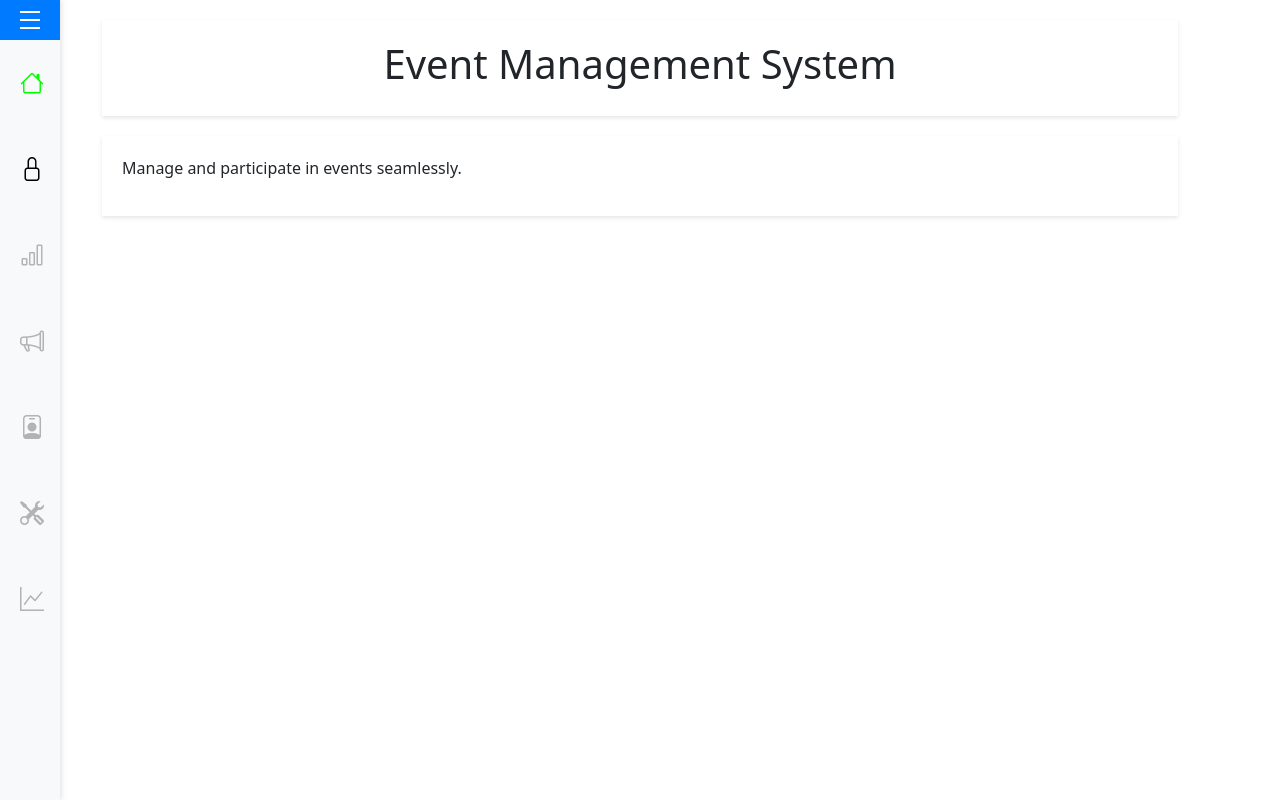
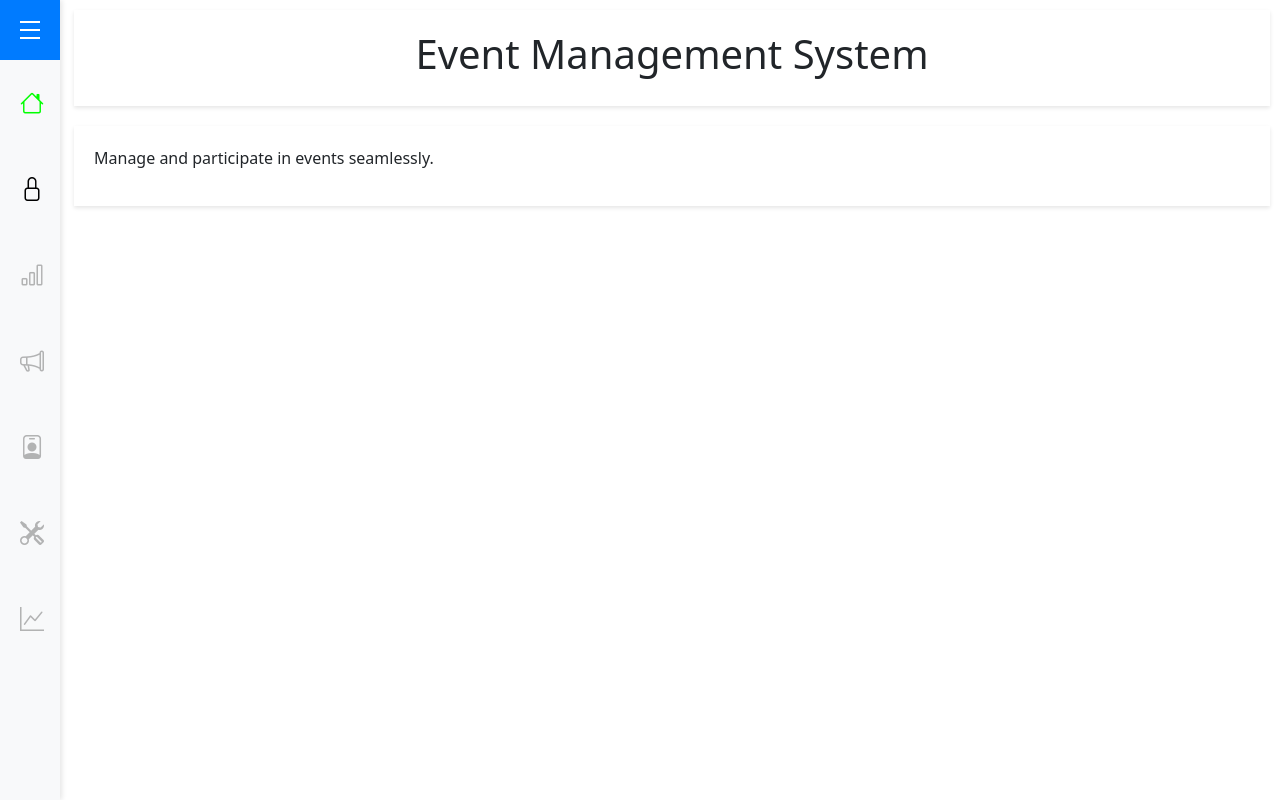
Before and after one commit to SarevalasaBharathkumar/EventManagement, a React (Create React App) app in the folder FrontEnd/: page / in a window 1280 px wide. Built offline with nearby package versions, Linux system fonts and the light colour scheme; no server answers.

Commit message:
firebase config updated

```diff
--- a/FrontEnd/src/components/Home.css
+++ b/FrontEnd/src/components/Home.css
@@ -1,10 +1,10 @@
 /* src/components/Home.css */
 
 
-/*.container {
+.Homecontainer {
   display: flex;
   height: 100vh;
-}*/
+}
 
 
 
@@ -29,16 +29,17 @@
 }
 
 .main-content {
-  padding: 20px;
+  padding: 10px;
   background-color:none;
   overflow: auto; /* Allow content to scroll if necessary */
   transition: margin-left 0.3s ease-in-out; /* Transition for margin change */
   height: 100vh;
-  width: 100%;
+  width: 95%;
+  margin-left: 5%;
 }
 
 .main-content.closed {
-  margin-left: 30% /* Adjust margin when sidebar is collapsed */
+  margin-left: 25% /* Adjust margin when sidebar is collapsed */
 }
 
   .sidebar-header {
@@ -47,25 +48,25 @@
     color: #fff;
     text-align: center;
     display: flex;
-    justify-content: space-between;
     align-items: center;
-    position:sticky;
+    justify-content: center; /* Center content in the header */
+    height: 60px; /* Header height remains consistent */
+    transition: width 0.3s ease;
     top:0;
     left:0;
     z-index:1;
+    position: sticky;
   }
 
   .toggle-btn {
+    border: none;
+    position:relative;
     background-color: transparent;
-    border: none;
     color: #fff;
     cursor: pointer;
     display: flex;
     flex-direction: column;
-    align-items: center;
-    justify-content: center;
     padding: 0;
-    position: fixed;
   }
 
   .line {
@@ -184,8 +185,10 @@ h1{
 
 @media (max-width: 768px) {
   .sidebar.closed {
-    width: 30px; /* Width when sidebar is collapsed */
+    width: 35px; /* Width when sidebar is collapsed */
   }
+
+
   .icon {
     font-size: 14px; /* Larger icon size */
   }
@@ -206,4 +209,6 @@ h1{
     margin-left: 5%;
     width: 100%;
   }
+
+
 }
--- a/FrontEnd/src/components/Home.js
+++ b/FrontEnd/src/components/Home.js
@@ -68,7 +68,7 @@ function Home() {
   };
 
   return (
-    <div className="container">
+    <div className="Homecontainer">
       <aside className={`sidebar ${isOpen ? 'open' : 'closed'}`}>
         <div className="sidebar-header">
           <button className="toggle-btn" onClick={toggleSidebar}>
--- a/FrontEnd/src/firebase.js
+++ b/FrontEnd/src/firebase.js
@@ -5,7 +5,7 @@ import { firebaseConfig } from './firebaseConfig';
 
 const sendTokenToServer = async (token) => {
   try {
-    await fetch('http://localhost:5000/api/events/saveToken', {
+    await fetch('https://eventmanagement-1-y0a7.onrender.com/api/events/saveToken', {
       method: 'POST',
       headers: { 'Content-Type': 'application/json' },
       body: JSON.stringify({ token }),
@@ -36,7 +36,7 @@ export const getToken = async () => {
       if (permission === 'granted') {
         console.log('Notification permission granted.');
 
-        const token = await getFirebaseToken(messaging, { vapidKey: process.env.REACT_APP_FIREBASE_API_KEY });
+        const token = await getFirebaseToken(messaging, { vapidKey: process.env.REACT_APP_FIREBASE_VAPIDKEY });
         if (token) {
           console.log('FCM Token:', token);
           localStorage.setItem('fcmToken', token);
```
Also changed, not shown: FrontEnd/public/firebase-messaging-sw.js (+7 -7 lines), 11 other files (tests, documents, lock files or other folders).
